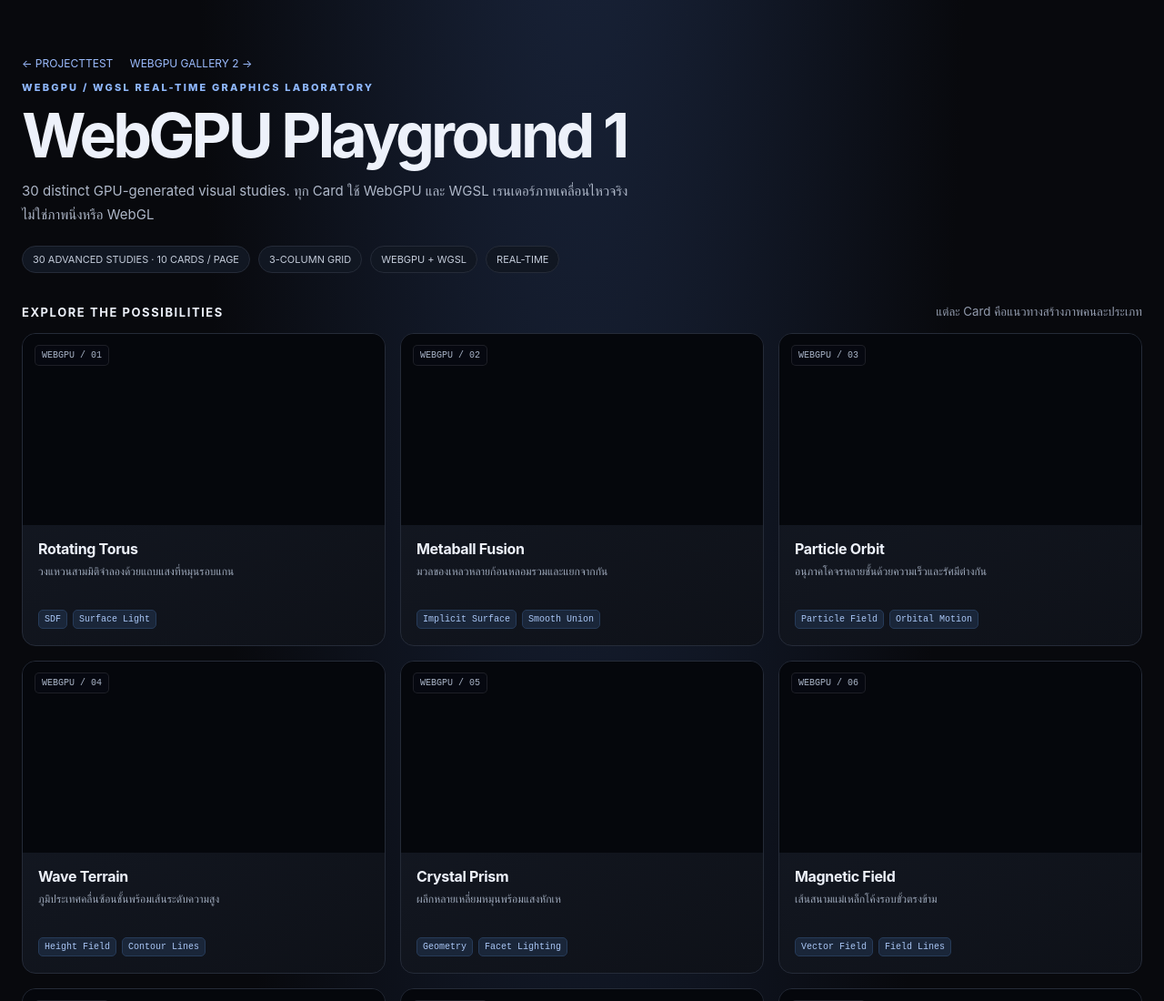
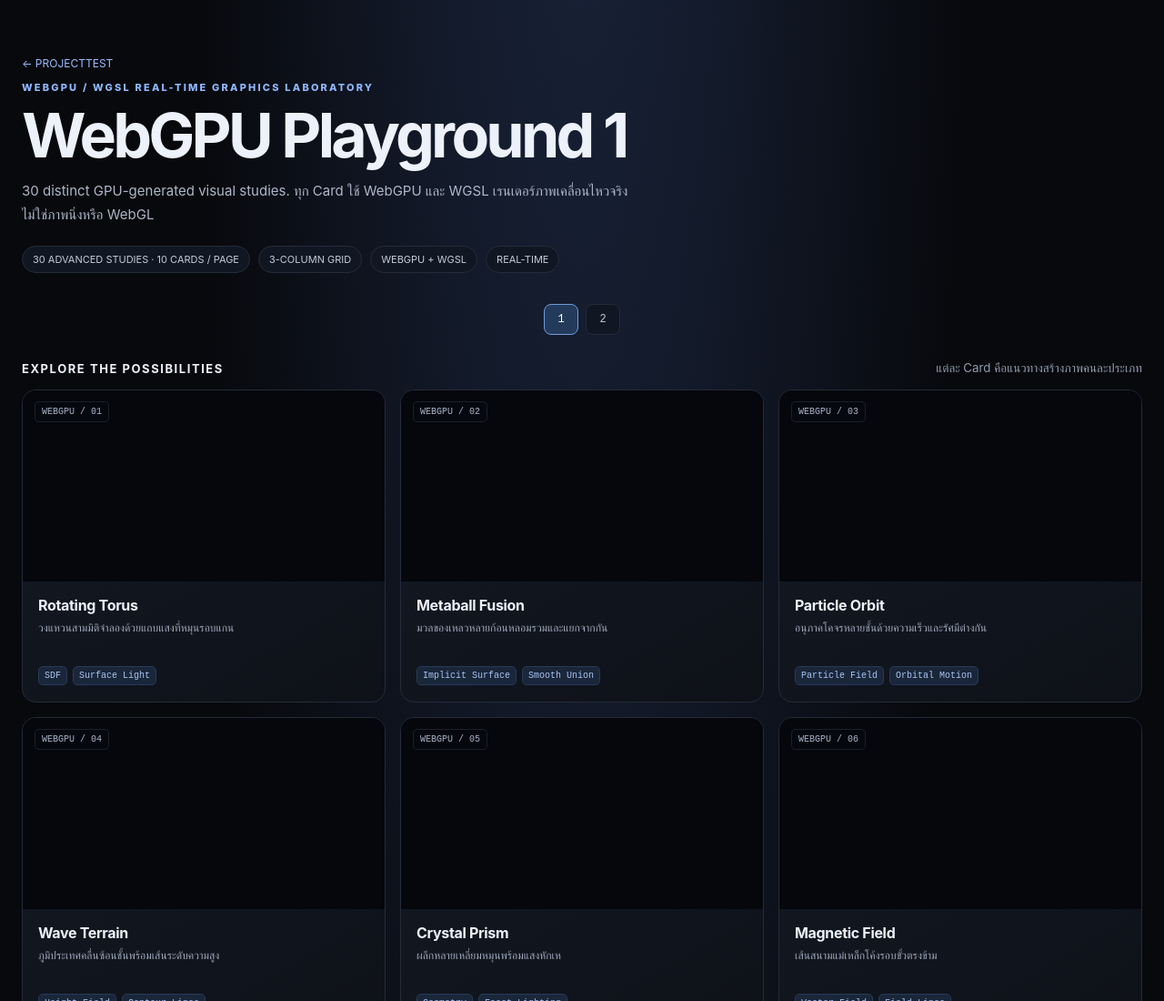
Before and after one commit to HiHiHMan/ProjectTest, a plain HTML site: page pages/webgpu-gallery.html in a window 1280 px wide. Shown: the top 1100 px of the page at 91% size. Drawn offline with Linux system fonts and the light colour scheme.

Commit message:
Add WebGL-style page switch to WebGPU gallery 1

```diff
--- a/pages/webgpu-gallery.html
+++ b/pages/webgpu-gallery.html
@@ -13,8 +13,9 @@ main{width:min(1440px,calc(100% - 48px));margin:auto;padding:58px 0 70px}header{
 .page-switch,.pagination{display:flex;justify-content:center;align-items:center;gap:8px;flex-wrap:wrap;margin:28px 0 8px}.page-switch a,.pagination button{display:grid;place-items:center;min-width:38px;height:38px;padding:0 12px;border:1px solid var(--line);border-radius:8px;background:#111722;color:#c4ccda;text-decoration:none;font:12px ui-monospace,monospace;cursor:pointer}.page-switch a[aria-current=page],.pagination button[aria-current=page]{background:#243a5b;border-color:#6e9bd8;color:#fff}.pagination button:disabled{opacity:.35;cursor:not-allowed}.page-info{width:100%;text-align:center;color:var(--muted);font-size:11px;margin-top:5px}
 .status{margin-top:22px;color:#778195;font-size:11px;text-align:center}footer{margin-top:34px;color:#778195;font-size:11px;text-align:center}
 @media(max-width:900px){.grid{grid-template-columns:repeat(2,minmax(0,1fr))}}@media(max-width:580px){main{width:calc(100% - 28px);padding-top:36px}.grid{grid-template-columns:1fr;gap:13px}.visual{height:220px}.toolbar{align-items:flex-start;flex-direction:column}}
-</style></head><body><main>
-<header><a href="../index.html" style="color:#9cbcff;text-decoration:none;font-size:12px">← PROJECTTEST</a> <a href="./webgpu-gallery2.html" style="color:#9cbcff;text-decoration:none;font-size:12px;margin-left:14px">WEBGPU GALLERY 2 →</a><p class="eyebrow">WebGPU / WGSL real-time graphics laboratory</p><h1>WebGPU Playground 1</h1><p class="intro">30 distinct GPU-generated visual studies. ทุก Card ใช้ WebGPU และ WGSL เรนเดอร์ภาพเคลื่อนไหวจริง ไม่ใช่ภาพนิ่งหรือ WebGL</p><div class="meta"><span>30 ADVANCED STUDIES · 10 CARDS / PAGE</span><span>3-COLUMN GRID</span><span>WEBGPU + WGSL</span><span>REAL-TIME</span></div></header>
+.page-switch{display:flex;gap:8px;margin:18px 0 26px}.page-switch a{display:grid;place-items:center;width:34px;height:34px;border:1px solid var(--line);border-radius:8px;color:#c4ccda;text-decoration:none;background:#111722;font:12px ui-monospace,monospace}.page-switch a[aria-current=page]{background:#243a5b;border-color:#6e9bd8;color:#fff}</style></head><body><main>
+<header><a href="../index.html" style="color:#9cbcff;text-decoration:none;font-size:12px">← PROJECTTEST</a><p class="eyebrow">WebGPU / WGSL real-time graphics laboratory</p><h1>WebGPU Playground 1</h1><p class="intro">30 distinct GPU-generated visual studies. ทุก Card ใช้ WebGPU และ WGSL เรนเดอร์ภาพเคลื่อนไหวจริง ไม่ใช่ภาพนิ่งหรือ WebGL</p><div class="meta"><span>30 ADVANCED STUDIES · 10 CARDS / PAGE</span><span>3-COLUMN GRID</span><span>WEBGPU + WGSL</span><span>REAL-TIME</span></div></header>
+<nav class="page-switch" aria-label="WebGPU collections"><a href="./webgpu-gallery.html" aria-current="page">1</a><a href="./webgpu-gallery2.html">2</a></nav>
 <div class="toolbar"><strong>Explore the possibilities</strong><small>แต่ละ Card คือแนวทางสร้างภาพคนละประเภท</small></div>
 <section class="grid" id="gallery" aria-label="WebGPU visual examples"><article class="card"><div class="visual"><canvas data-mode="0" aria-label="Rotating Torus WebGPU animation"></canvas><span class="index">WEBGPU / 01</span></div><div class="content"><h2>Rotating Torus</h2><p>วงแหวนสามมิติจำลองด้วยแถบแสงที่หมุนรอบแกน</p><div class="tags"><span>SDF</span><span>Surface Light</span></div></div></article>
 <article class="card"><div class="visual"><canvas data-mode="1" aria-label="Metaball Fusion WebGPU animation"></canvas><span class="index">WEBGPU / 02</span></div><div class="content"><h2>Metaball Fusion</h2><p>มวลของเหลวหลายก้อนหลอมรวมและแยกจากกัน</p><div class="tags"><span>Implicit Surface</span><span>Smooth Union</span></div></div></article>
```
